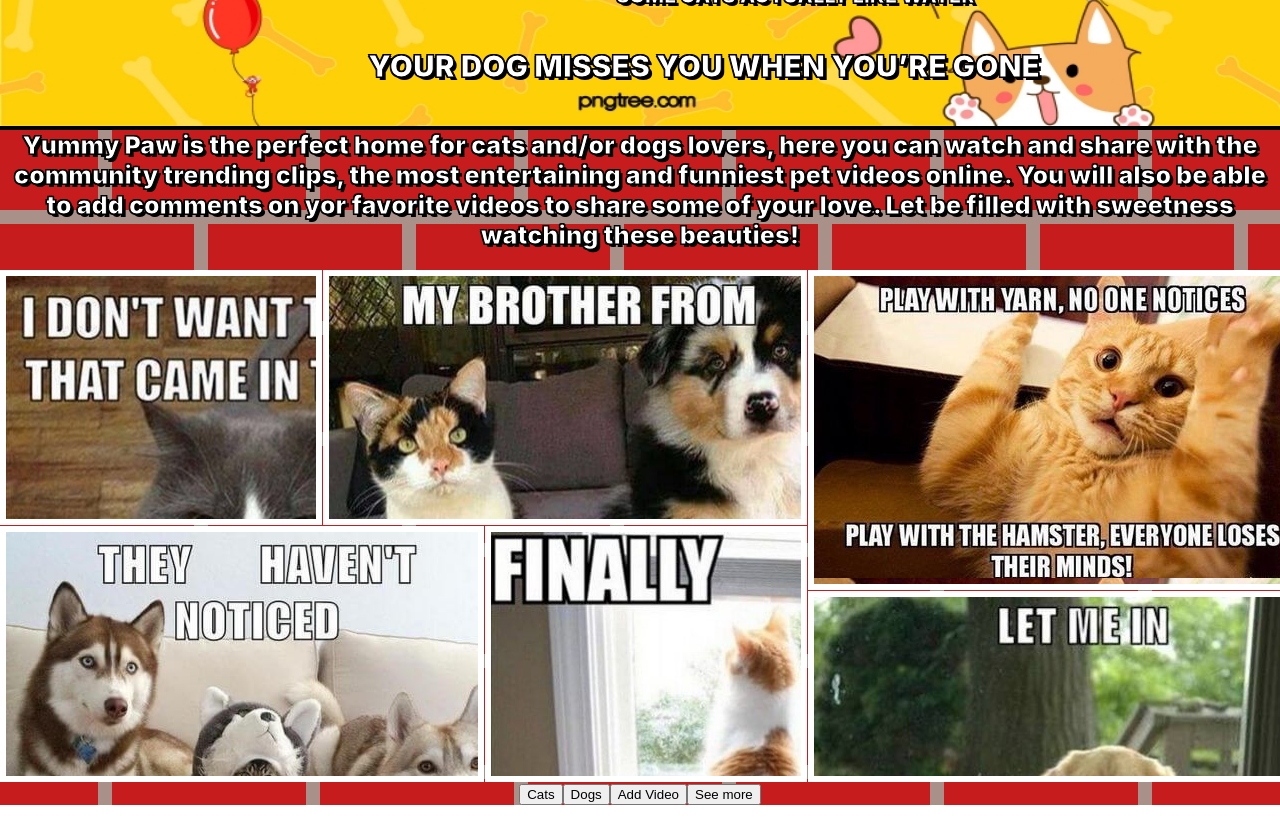
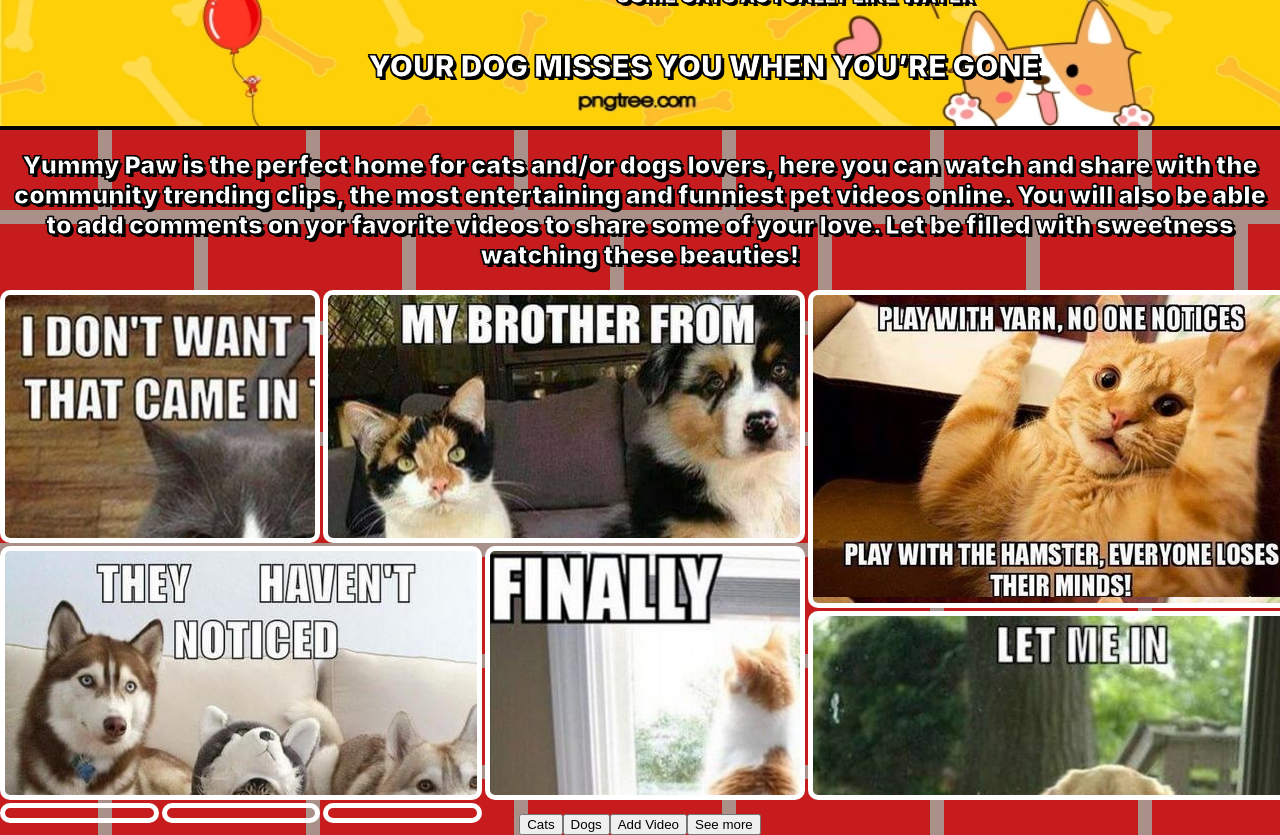
Before and after one commit to BingiMan/YummyPaw, a React (Create React App) app in the folder client/: page / in a window 1280 px wide. Shown: the part 220-1055 px from the top of the page. Before the commit the page ends 1025 px from the top, so only its background shows below. Built offline with nearby package versions, Linux system fonts and the light colour scheme.

Commit message:
grid border

```diff
--- a/client/src/components/main/mainStyle.css
+++ b/client/src/components/main/mainStyle.css
@@ -5,6 +5,7 @@ banner-wrapper{
   position: absolute;
 }
 .banner-description{
+  margin-top: 20px;
   font-size: 25px;
   font-weight: 900;
   -webkit-text-stroke: 1px black;
@@ -122,6 +123,8 @@ banner-wrapper{
   width: 100%;
   height: 100%;
   object-fit: cover;
+  border: 5px solid white;
+  border-radius: 10px;
 }
 
 
@@ -168,7 +171,7 @@ banner-wrapper{
   /*display: inline-block;*/
   /*height: 400px;*/
   /*width: 290px;*/
-  border: 6px solid white;
+  /*border: 6px solid white;*/
   grid-column-start: 1;
   grid-column-end: 3;
   grid-row-start: 1;
@@ -180,7 +183,7 @@ banner-wrapper{
   /*background-repeat: no-repeat;*/
   /*height: 200px;*/
   /*width: 250px;*/
-  border: 6px solid white;
+  /*border: 6px solid white;*/
   /*display: inline-grid;*/
   grid-column-start: 3;
   grid-column-end: 6;
@@ -193,7 +196,7 @@ banner-wrapper{
   /*background-repeat: no-repeat;*/
   /*height: 250px;*/
   /*width: 250px;*/
-  border: 6px solid white;
+  /*border: 6px solid white;*/
   /*display: inline-block;*/
   grid-column-start: 6;
   grid-column-end: 9;
@@ -206,7 +209,7 @@ banner-wrapper{
   /*background-repeat: no-repeat;*/
   /*height: 250px;*/
   /*width: 250px;*/
-  border: 6px solid white;
+  /*border: 6px solid white;*/
   /*display: inline-block;*/
   grid-column-start: 1;
   grid-column-end: 4;
@@ -219,7 +222,7 @@ banner-wrapper{
   /*background-repeat: no-repeat;*/
   /*height: 250px;*/
   /*width: 250px;*/
-  border: 6px solid white;
+  /*border: 6px solid white;*/
   /*display: inline-block;*/
   grid-column-start: 4;
   grid-column-end: 6;
@@ -232,7 +235,7 @@ banner-wrapper{
   /*background-repeat: no-repeat;*/
   /*height: 250px;*/
   /*width: 250px;*/
-  border: 6px solid white;
+  /*border: 6px solid white;*/
   /*display: inline-block;*/
   grid-column-start: 6;
   grid-column-end: 9;
```
